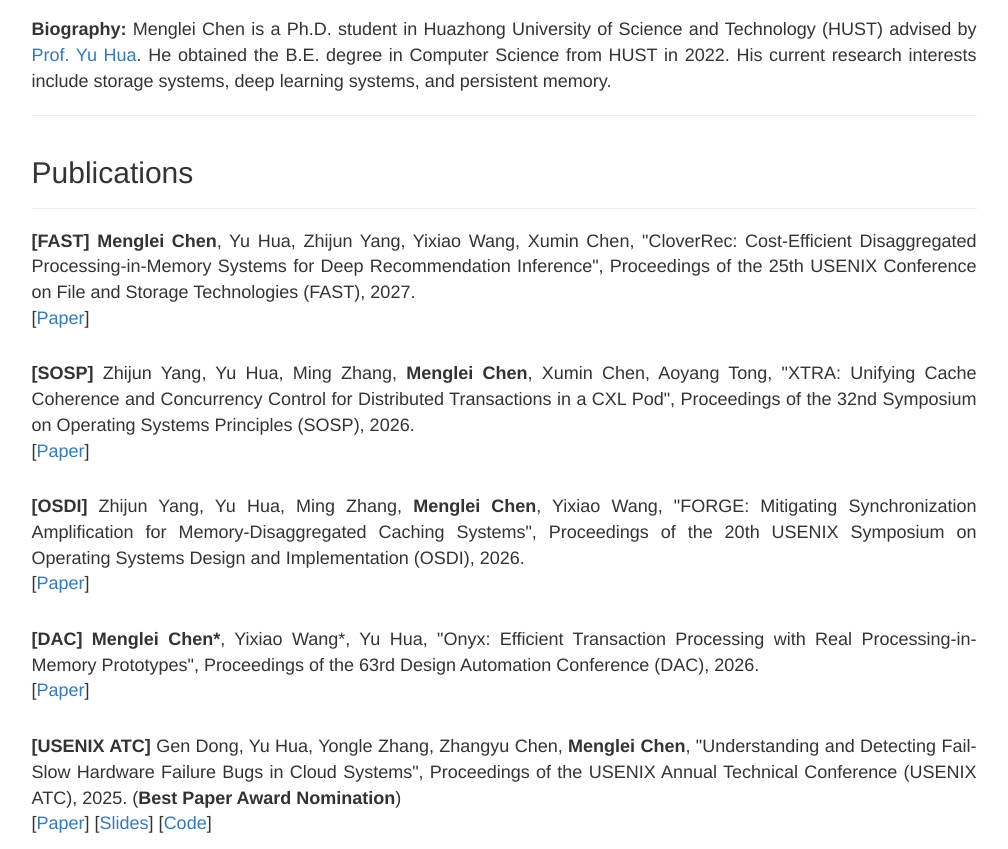
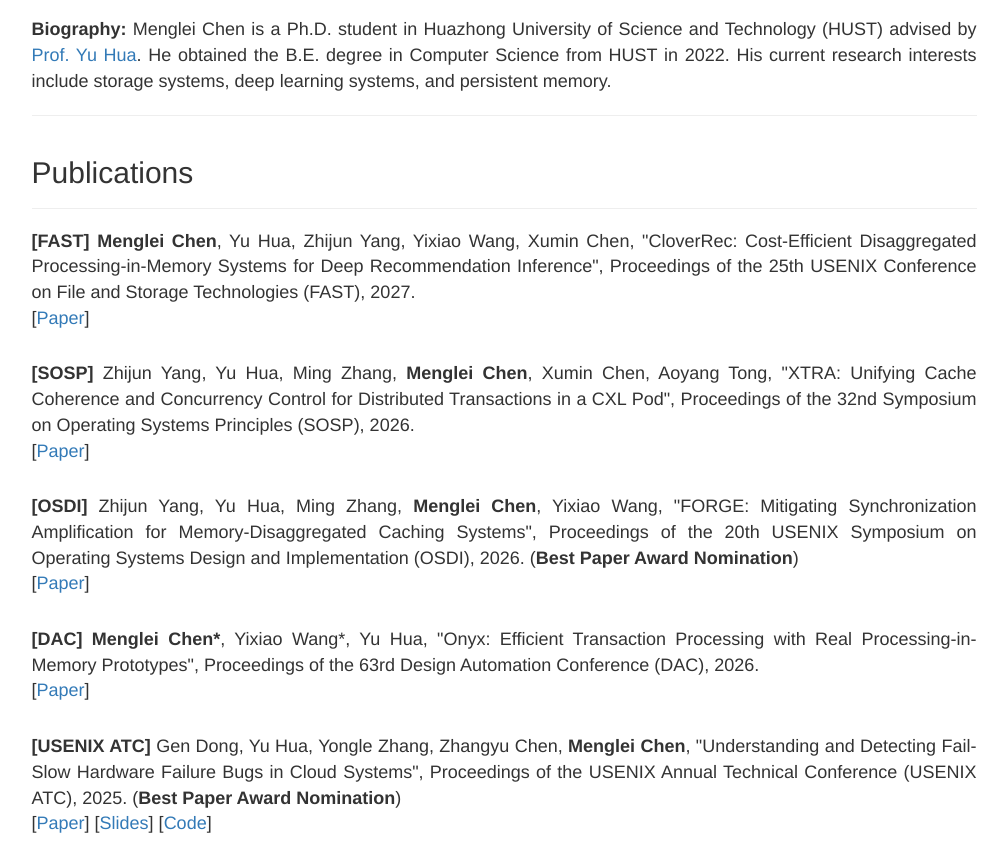
Before and after one commit to LighT-chenml/LighT-chenml.github.io, a plain HTML site: page index.html in a window 1280 px wide. Shown: the part 248-1097 px from the top of the page, without its empty margins (136-1144 px from the left). Drawn offline with nearby package versions, Linux system fonts and the light colour scheme.

Commit message:
Update OSDI citation with award nomination
Added 'Best Paper Award Nomination' to the OSDI citation.

```diff
--- a/index.html
+++ b/index.html
@@ -112,7 +112,7 @@
 
                     <p align="justify">
                         <font size="4.0">
-                        <b>[OSDI]</b> Zhijun Yang, Yu Hua, Ming Zhang, <b>Menglei Chen</b>, Yixiao Wang, "FORGE: Mitigating Synchronization Amplification for Memory-Disaggregated Caching Systems", Proceedings of the 20th USENIX Symposium on Operating Systems Design and Implementation (OSDI), 2026.
+                        <b>[OSDI]</b> Zhijun Yang, Yu Hua, Ming Zhang, <b>Menglei Chen</b>, Yixiao Wang, "FORGE: Mitigating Synchronization Amplification for Memory-Disaggregated Caching Systems", Proceedings of the 20th USENIX Symposium on Operating Systems Design and Implementation (OSDI), 2026. (<b>Best Paper Award Nomination</b>)
                         </font>
                         <br>
                         <font size="4.0">
```
